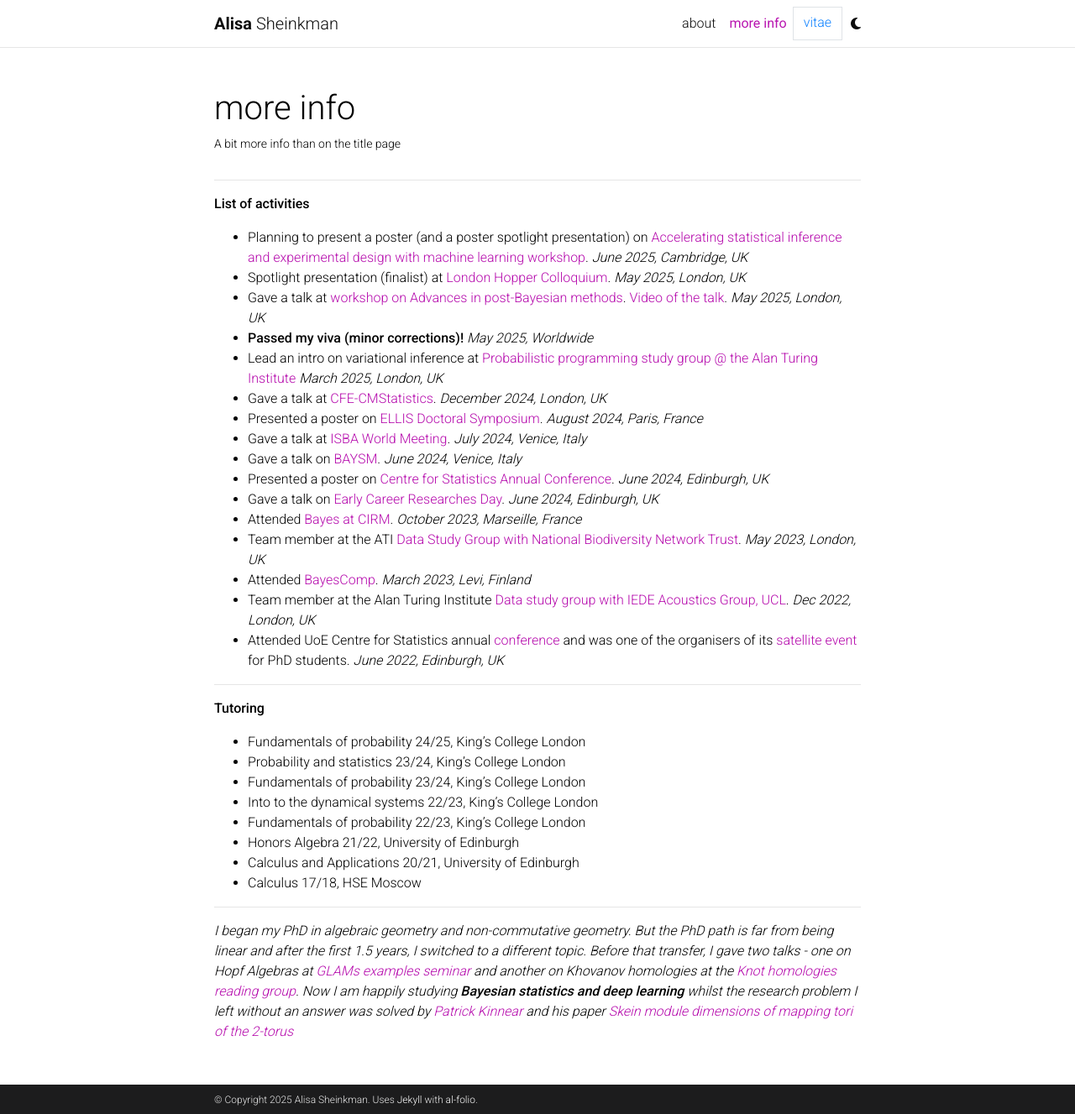
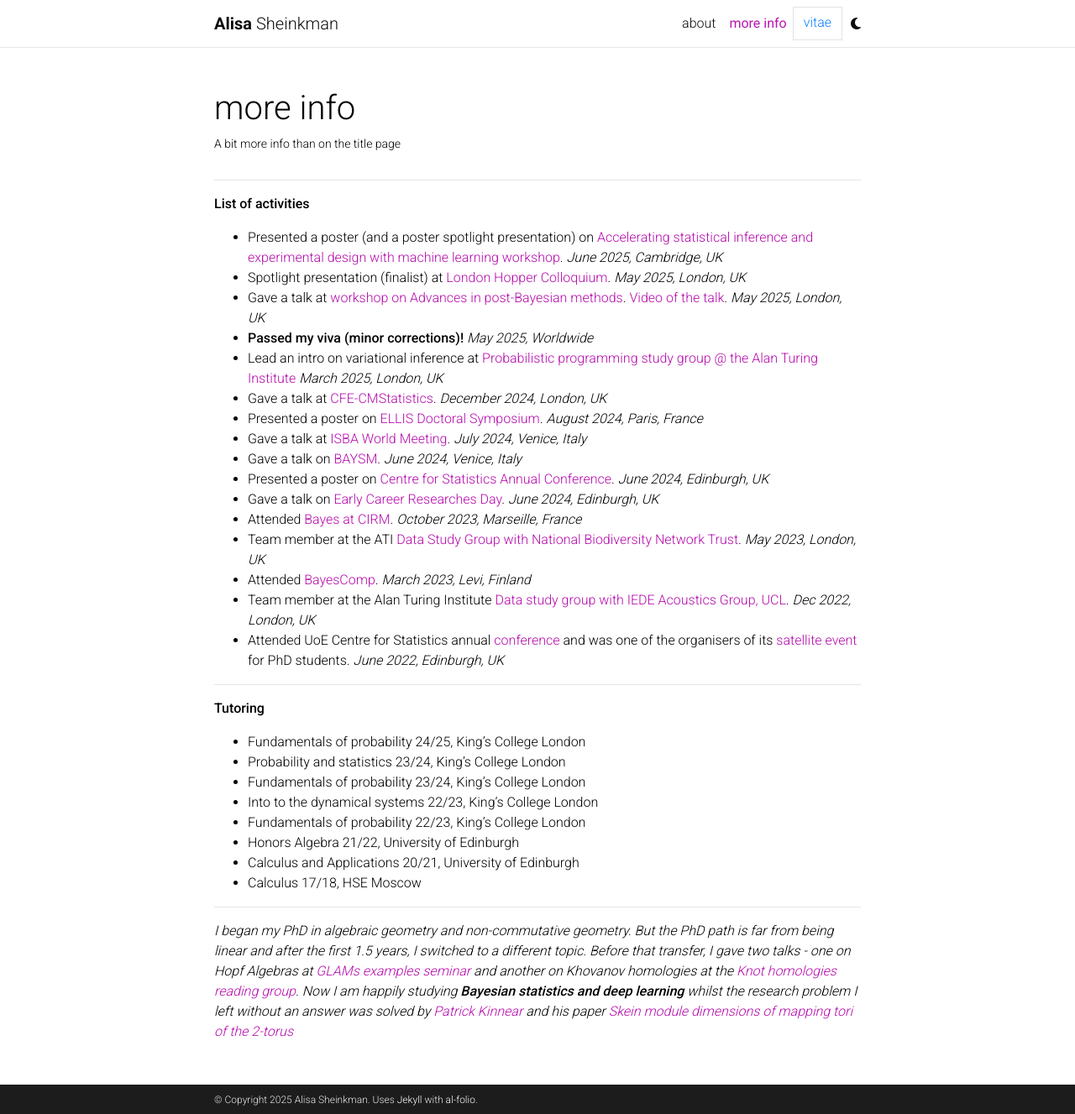
Before and after one commit to sheinkmana/sheinkmana.github.io, a Jekyll site: the page built from _pages/more.md, in a window 1280 px wide and 1327 px high. Shown: the whole window at 84% size. Built offline with Jekyll 4.4.1, drawn with Linux system fonts in a browser that asks for light colours; comment, search, counter and statistics services are not loaded; a style sheet for code colours, icons or effects is not loaded.

Commit message:
Update more.md

```diff
--- a/_pages/more.md
+++ b/_pages/more.md
@@ -10,7 +10,7 @@
 ---
 
 **List of activities**
-- Planning to present a poster (and a poster spotlight presentation) on [Accelerating statistical inference and experimental design with machine learning workshop](https://www.newton.ac.uk/event/rclw03/). *June 2025, Cambridge, UK*
+- Presented a poster (and a poster spotlight presentation) on [Accelerating statistical inference and experimental design with machine learning workshop](https://www.newton.ac.uk/event/rclw03/). *June 2025, Cambridge, UK*
 - Spotlight presentation (finalist) at [London Hopper Colloquium](https://www.ucl.ac.uk/computer-science/events/2025/may/london-hopper-colloquium-2025). *May 2025, London, UK*
 - Gave a talk at [workshop on Advances in post-Bayesian methods](https://postbayes.github.io/workshop2025/). [Video of the talk](https://www.youtube.com/watch?v=5gqAgwNf9es). *May 2025, London, UK*
 - **Passed my viva (minor corrections)!** *May 2025, Worldwide*
```
